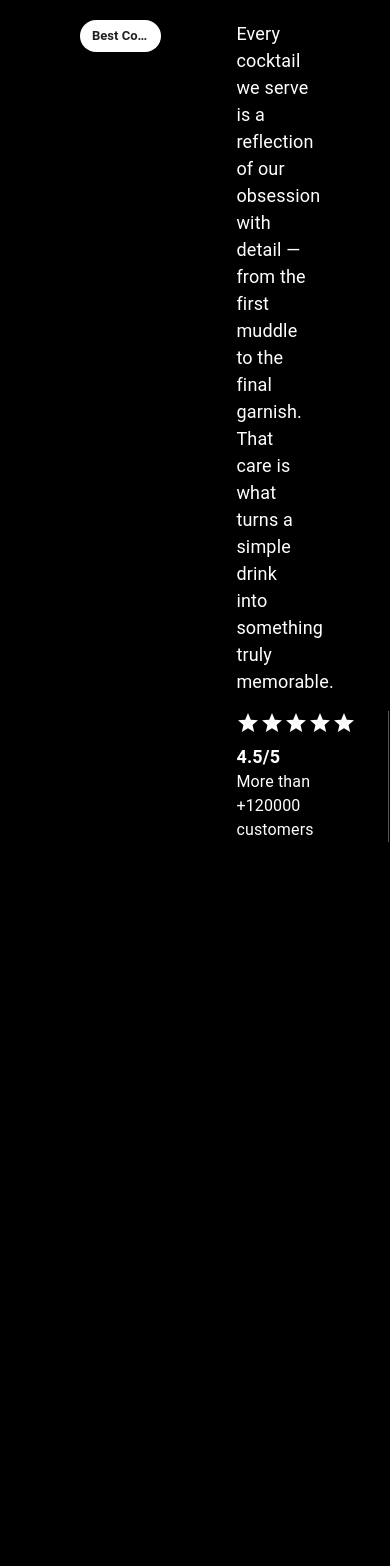
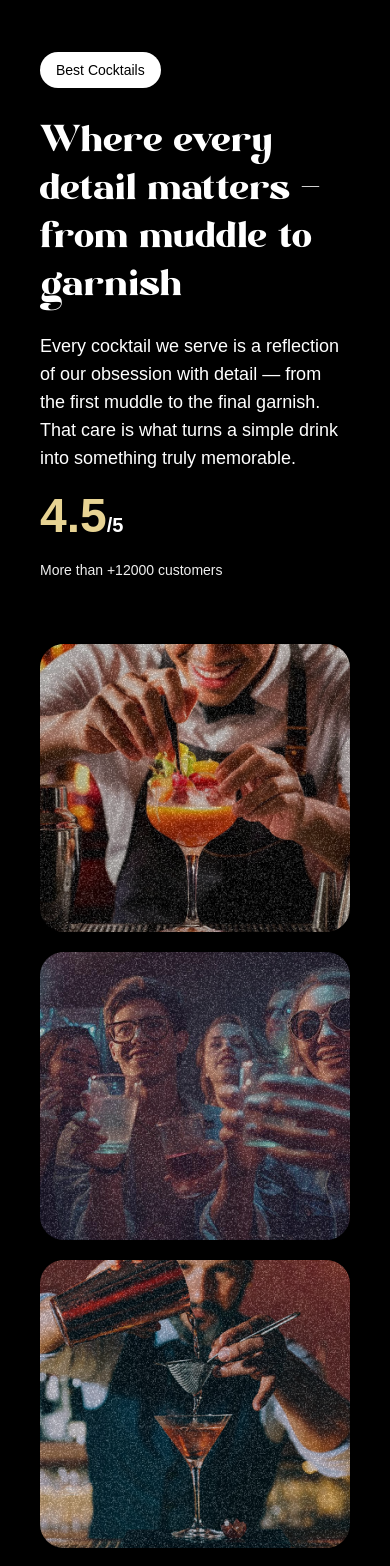
Before and after one commit to brf153/Mojito, a React (Vite) app: page / in a window 390 px wide. Shown: the part 1920-3486 px from the top of the page. Built offline with nearby package versions, Linux system fonts and the light colour scheme; a web font is replaced by a local one.

Commit message:
make about responsive
Signed-off-by: brf153 <153hsb@gmail.com>

```diff
--- a/src/components/About.tsx
+++ b/src/components/About.tsx
@@ -1,308 +1,89 @@
-import {
-  Box,
-  Chip,
-  Divider,
-  List,
-  ListItem,
-  ListItemButton,
-  ListItemIcon,
-  ListItemText,
-  Rating,
-  Typography,
-} from "@mui/material";
-import Grid from "@mui/material/Grid";
-import CheckCircleIcon from "@mui/icons-material/CheckCircle";
-import { featureLists } from "../constants/index";
-import { useGSAP } from "@gsap/react";
-import { ScrollTrigger, SplitText } from "gsap/all";
-import gsap from "gsap";
-import { useRef } from "react";
-
-gsap.registerPlugin(SplitText, ScrollTrigger);
+import gsap from 'gsap';
+import { SplitText} from 'gsap/all'
+import { useGSAP } from '@gsap/react'
+import { Box } from '@mui/material';
 
 const About = () => {
-  const gridRef = useRef<HTMLDivElement>(null);
+ useGSAP(() => {
+	const titleSplit = SplitText.create('#about h2', {
+	 type: 'words'
+	})
 
-  useGSAP(() => {
-    const splitText = new SplitText("#about-title", {
-      type: "words",
-    });
+	const scrollTimeline = gsap.timeline({
+	 scrollTrigger: {
+		trigger: '#about',
+		start: 'top center'
+	 }
+	})
 
-    gsap.from(splitText.words, {
-      duration: 0.2,
-      opacity: 0,
-      y: 50,
-      stagger: 0.1,
-      ease: "expo.out",
-      scrollTrigger: {
-        trigger: "#about-title",
-        start: "top bottom",
-        end: "bottom center",
-        scrub: true,
-      },
-    });
-
-    gsap.from(gridRef.current ? Array.from(gridRef.current.children) : [], {
-      duration: 0.2,
-      opacity: 0,
-      stagger: 0.1,
-      ease: "power1.inOut",
-      scrollTrigger: {
-        trigger: gridRef.current,
-        start: "top bottom",
-        end: "80% bottom",
-        scrub: true,
-      },
-    });
-  }, []);
+	scrollTimeline
+	 .from(titleSplit.words, {
+		opacity: 0, duration: 1, yPercent: 100, ease: 'expo.out', stagger: 0.02
+	})
+	 .from('.top-grid div, .bottom-grid div', {
+		opacity: 0, duration: 1, ease: 'power1.inOut', stagger: 0.04,
+	}, '-=0.5')
+ })
 
  return (
-    <Box sx={{ minHeight: "100vh", width: "100%" }}>
-      <Box
-        sx={{
-          height: "80%",
-          width: "100%",
-          p: 10,
-          textAlign: "center",
-          display: "flex",
-          flexDirection: "column",
-          gap: 2,
-        }}
-      >
-        <Box
-          sx={{
-            display: "flex",
-            justifyContent: "space-between",
-            width: "100%",
-          }}
-        >
-          <Box
-            sx={{
-              fontSize: 40,
-              fontWeight: "bold",
-              mb: 2,
-              display: "flex",
-              flexDirection: "column",
-              width: "35%",
-              textAlign: "left",
-              gap: 2,
-            }}
-          >
-            <Chip
-              label="Best Cocktails"
-              sx={{ backgroundColor: "white", width: "fit-content" }}
-            />
-            <Typography
-              sx={{
-                fontSize: "6.2vmin",
-                fontFamily: "font-modern-negra",
-                lineHeight: 1.2,
-                fontWeight: "bold",
-              }}
-              id="about-title"
-            >
-              Where every detail matters—from muddle to garnish
-            </Typography>
+	<Box id="about">
+	 <Box className="mb-16 md:px-0 px-5">
+		<Box className="content">
+		 <Box className="md:col-span-8">
+			<p className="badge">Best Cocktails</p>
+			<h2>
+			 Where every detail matters <span className="text-white">-</span>
+				from muddle to garnish
+			</h2>
 		 </Box>
-          <Box
-            sx={{
-              fontSize: 20,
-              mb: 2,
-              width: "32%",
-              textAlign: "left",
-              gap: 2,
-              display: "flex",
-              flexDirection: "column",
-            }}
-          >
-            <Typography fontSize={"18px"}>
-              Every cocktail we serve is a reflection of our obsession with
-              detail — from the first muddle to the final garnish. That care is
-              what turns a simple drink into something truly memorable.
-            </Typography>
-            <Box sx={{ display: "flex", gap: 4, width: "100%" }}>
-              <Box
-                sx={{
-                  display: "flex",
-                  flexDirection: "column",
-                  alignItems: "left",
-                }}
-              >
-                <Rating
-                  name="read-only"
-                  value={5}
-                  readOnly
-                  sx={{ color: "white" }}
-                />
-                <Typography
-                  sx={{ mt: 1, fontSize: "18px", fontWeight: "bold" }}
-                >
-                  4.5/5
-                </Typography>
-                <Typography>More than +120000 customers</Typography>
-              </Box>
-              <Divider
-                orientation="vertical"
-                flexItem
-                sx={{ borderColor: "#565656" }}
-              />
-              <Box sx={{ width: "20%" }}>
-                <Box
-                  sx={{
-                    position: "relative",
-                    borderRadius: 24,
-                    background:
-                      "linear-gradient(180deg, #313131 0%, #0F0F0F 100%)",
-                    color: "white",
-                    p: 2,
-                    py: 2,
-                    width: "8.5rem",
-                    height: "3rem",
-                  }}
-                >
-                  <img
-                    src="/images/profile1.png"
-                    alt="profile1"
-                    style={{
-                      position: "absolute",
-                      top: "0.5rem",
-                      left: "1rem",
-                      width: "2rem",
-                    }}
-                  />
-                  <img
-                    src="/images/profile2.png"
-                    alt="profile2"
-                    style={{
-                      position: "absolute",
-                      top: "0.5rem",
-                      left: "2.5rem",
-                      width: "2rem",
-                    }}
-                  />
-                  <img
-                    src="/images/profile3.png"
-                    alt="profile3"
-                    style={{
-                      position: "absolute",
-                      top: "0.5rem",
-                      left: "4rem",
-                      width: "2rem",
-                    }}
-                  />
-                  <img
-                    src="/images/profile4.png"
-                    alt="profile4"
-                    style={{
-                      position: "absolute",
-                      top: "0.5rem",
-                      left: "5.5rem",
-                      width: "2rem",
-                    }}
-                  />
+
+		 <Box className="sub-content">
+			<p>
+			 Every cocktail we serve is a reflection of our obsession with detail — from the first muddle to the final garnish. That care is what turns a simple drink into something truly memorable.
+			</p>
+
+			<Box>
+			 <p className="md:text-3xl text-xl font-bold">
+				<span>4.5</span>/5
+			 </p>
+			 <p className="text-sm text-white-100">
+				More than +12000 customers
+			 </p>
 			</Box>
 		 </Box>
 		</Box>
 	 </Box>
+
+	 <Box className="top-grid">
+		<Box className="xl:col-span-3">
+		 <Box  className="noisy" />
+		 <img src="/images/abt1.png" alt="grid-img-1" />
 		</Box>
-        <Box>
-          <Grid
-            ref={gridRef}
-            container
-            rowSpacing={2}
-            columnSpacing={3}
-            sx={{ mt: 2 }}
-          >
-            <Grid size={3}>
-              <img
-                src="/images/abt1.png"
-                alt="abt1"
-                style={{
-                  borderRadius: 16,
-                  objectFit: "cover",
-                  width: "100%",
-                  height: "100%",
-                }}
-              />
-            </Grid>
-            <Grid size={3}>
-              <Box
-                sx={{
-                  display: "flex",
-                  borderRadius: 8,
-                  flexDirection: "column",
-                  gap: 2,
-                  height: "100%",
-                  background:
-                    "linear-gradient(180deg, #313131 0%, #0F0F0F 100%)",
-                  p: 2,
-                }}
-              >
-                <Typography
-                  sx={{ fontFamily: "font-modern-negra", fontSize: "24px" }}
-                >
-                  Crafted to Impress
-                </Typography>
-                <Divider
-                  flexItem
-                  variant="middle"
-                  sx={{ borderColor: "#565656" }}
-                />
-                <List>
-                  {featureLists.map((feature, index) => (
-                    <ListItem key={index} disablePadding>
-                      <ListItemButton disableTouchRipple>
-                        <ListItemIcon>
-                          <CheckCircleIcon sx={{ color: "white" }} />
-                        </ListItemIcon>
-                        <ListItemText primary={feature} />
-                      </ListItemButton>
-                    </ListItem>
-                  ))}
-                </List>
+
+		<Box className="xl:col-span-6">
+		 <Box  className="noisy" />
+		 <img src="/images/abt2.png" alt="grid-img-2" />
 		</Box>
-            </Grid>
-            <Grid size={6}>
-              <img
-                src="/images/abt2.png"
-                alt="abt2"
-                style={{
-                  borderRadius: 16,
-                  objectFit: "cover",
-                  width: "100%",
-                  height: "100%",
-                }}
-              />
-            </Grid>
-            <Grid size={8}>
-              <img
-                src="/images/abt3.png"
-                alt="abt3"
-                style={{
-                  borderRadius: 16,
-                  objectFit: "cover",
-                  width: "100%",
-                  height: "100%",
-                }}
-              />
-            </Grid>
-            <Grid size={4}>
-              <img
-                src="/images/abt4.png"
-                alt="abt4"
-                style={{
-                  borderRadius: 16,
-                  objectFit: "cover",
-                  width: "100%",
-                  height: "100%",
-                }}
-              />
-            </Grid>
-          </Grid>
+
+		<Box className="xl:col-span-3">
+		 <Box  className="noisy" />
+		 <img src="/images/abt5.png" alt="grid-img-5" />
 		</Box>
 	 </Box>
+
+	 <Box className="bottom-grid">
+		<Box className="md:col-span-8">
+		 <Box  className="noisy" />
+		 <img src="/images/abt3.png" alt="grid-img-3" />
 		</Box>
-  );
-};
 
-export default About;
+		<Box className="md:col-span-4">
+		 <Box  className="noisy" />
+		 <img src="/images/abt4.png" alt="grid-img-4" />
+		</Box>
+	 </Box>
+
+	</Box>
+ )
+}
+export default About
--- a/src/index.css
+++ b/src/index.css
@@ -185,7 +185,7 @@
   }
 
   #about {
-    @apply min-h-screen py-28 2xl:px-0 px-5 container mx-auto;
+    @apply min-h-screen py-28 px-5 container mx-auto;
 
     .content {
       @apply grid grid-cols-1 lg:grid-cols-12 gap-5;
```
Lines whose indentation alone changed are shown as unchanged.
